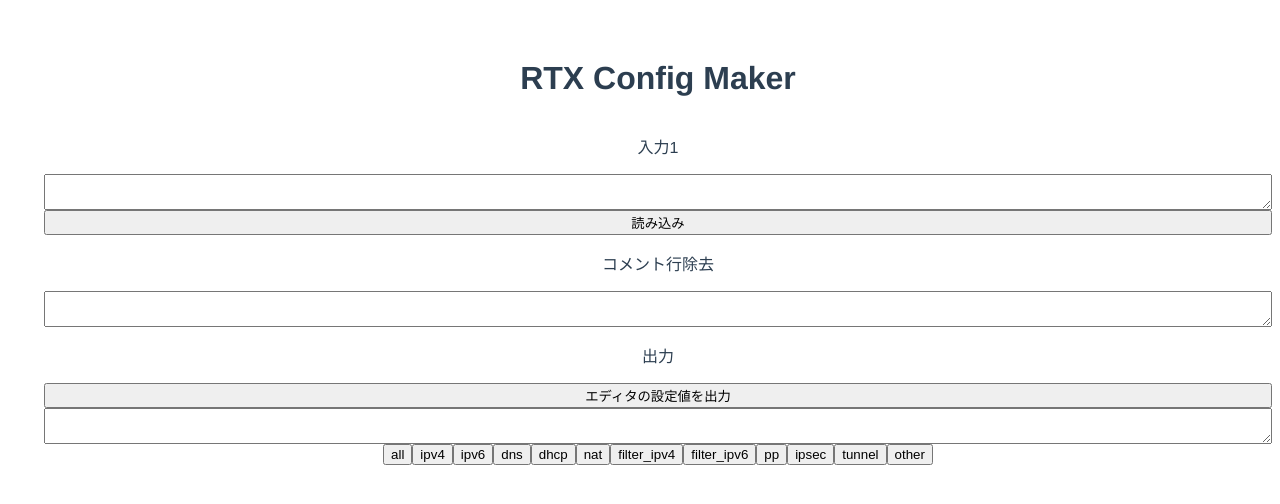
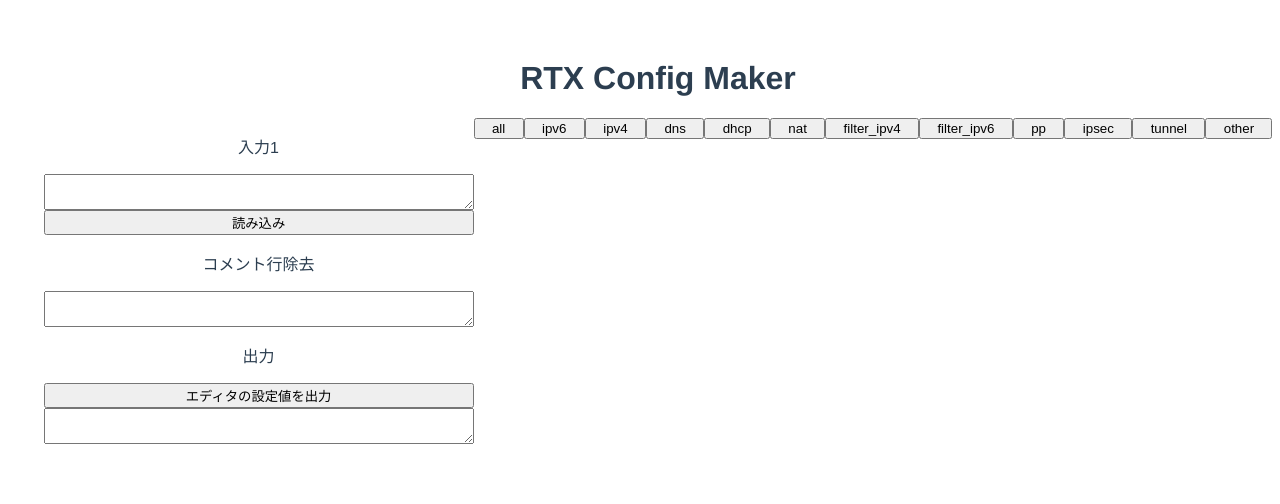
Before and after one commit to hakohumi/rtx_config_maker, a Vue app: page / in a window 1280 px wide. Shown: the top 504 px of the page. Built offline with nearby package versions, Linux system fonts and the light colour scheme.

Commit message:
コンポーネントを分割する Fixes #24

```diff
--- /dev/null
+++ b/src/components/EditorComponet.vue
@@ -0,0 +1,113 @@
+<script setup lang="ts">
+import { ref } from 'vue'
+import { CommandHolder } from './CommandHolder'
+import { IndexList } from './IndexList'
+import draggable from 'vuedraggable'
+
+let drag = ref(false)
+
+const props = defineProps<{
+  commandHolder: CommandHolder
+  current_view_list: IndexList[]
+}>()
+
+const emit = defineEmits<{
+  (e: 'setList', value: IndexList[]): void
+}>()
+
+const setList = (value: IndexList[]) => {
+  emit('setList', value)
+}
+</script>
+
+<template>
+  <div id="frame-editor">
+    <div id="category-list" class="center-block flex">
+      <button @click="setList(commandHolder.list_all.value)">all</button>
+      <button @click="setList(commandHolder.list_ipv6.value)">ipv6</button>
+      <button @click="setList(props.commandHolder.list_ipv4.value)">
+        ipv4
+      </button>
+      <button @click="setList(props.commandHolder.list_dns.value)">dns</button>
+      <button @click="setList(props.commandHolder.list_dhcp.value)">
+        dhcp
+      </button>
+      <button @click="setList(props.commandHolder.list_nat.value)">nat</button>
+      <button @click="setList(props.commandHolder.list_filter_ipv4.value)">
+        filter_ipv4
+      </button>
+      <button @click="setList(props.commandHolder.list_filter_ipv6.value)">
+        filter_ipv6
+      </button>
+      <button @click="setList(props.commandHolder.list_pp.value)">pp</button>
+      <button @click="setList(props.commandHolder.list_ipsec.value)">
+        ipsec
+      </button>
+      <button @click="setList(props.commandHolder.list_tunnel.value)">
+        tunnel
+      </button>
+      <button @click="setList(props.commandHolder.list_other.value)">
+        other
+      </button>
+    </div>
+
+    <div class="editer-list">
+      <draggable
+        v-model="props.current_view_list"
+        @start="drag = true"
+        @end="drag = false"
+        item-key="id"
+      >
+        <template #item="{ element }">
+          <li class="item flex-y">
+            <input type="text" :value="element.line" />
+            <!-- <input type="text" :value="item.line" size="150" /> -->
+          </li>
+        </template>
+      </draggable>
+    </div>
+  </div>
+</template>
+
+<style scoped>
+#frame-editor {
+  display: flex;
+  align-items: stretch;
+  flex-flow: column nowrap;
+  flex-grow: 1;
+  flex-shrink: 1;
+  flex-basis: auto;
+  /* overflow-x: scroll; */
+}
+#category-list {
+  display: flex;
+  flex-flow: row wrap;
+}
+.flex-y {
+  display: flex;
+  flex-flow: column nowrap;
+}
+.flex-x-nowrap {
+  display: flex;
+  flex-flow: row nowrap;
+}
+.center {
+  text-align: center;
+}
+
+.flex-align-center {
+  align-items: center;
+}
+
+.flex > button {
+  flex-grow: 1;
+}
+.center-block {
+  justify-content: flex-start;
+}
+
+.editer-list {
+  overflow-y: scroll;
+  height: 80vh;
+}
+</style>
--- a/src/components/InputComponet.vue
+++ b/src/components/InputComponet.vue
@@ -126,6 +126,13 @@ const onClickExport = () => {
 </template>
 
 <style scoped>
+
+#frame-input {
+  flex-grow: 1;
+  flex-shrink: 1;
+  flex-basis: auto;
+}
+
 .flex-y-stretch {
   display: flex;
   flex-flow: column nowrap;
--- a/src/components/RootComponet.vue
+++ b/src/components/RootComponet.vue
@@ -1,11 +1,9 @@
 <script setup lang="ts">
 import { ref } from 'vue'
-import draggable from 'vuedraggable'
 import InputComponet from './InputComponet.vue'
 import { IndexList } from './IndexList'
 import { CommandHolder } from './CommandHolder'
-
-let drag = ref(false)
+import EditorComponet from './EditorComponet.vue'
 
 // TODO: editor部分は別のコンポーネントに分ける
 
@@ -24,54 +22,17 @@ const setList = (list: IndexList[]) => {
     <header>
       <h1>RTX Config Maker</h1>
     </header>
-    <main class="flex-x center">
+    <main class="flex-x-nowrap center">
       <InputComponet
         :command-holder="commandHolder"
         :current_view_list="current_view_list"
       ></InputComponet>
 
-      <div id="frame-editor">
-        <div class="flex-x center-block flex">
-          <button @click="setList(commandHolder.list_all.value)">all</button>
-          <button @click="setList(commandHolder.list_ipv4.value)">ipv4</button>
-          <button @click="setList(commandHolder.list_ipv6.value)">ipv6</button>
-          <button @click="setList(commandHolder.list_dns.value)">dns</button>
-          <button @click="setList(commandHolder.list_dhcp.value)">dhcp</button>
-          <button @click="setList(commandHolder.list_nat.value)">nat</button>
-          <button @click="setList(commandHolder.list_filter_ipv4.value)">
-            filter_ipv4
-          </button>
-          <button @click="setList(commandHolder.list_filter_ipv6.value)">
-            filter_ipv6
-          </button>
-          <button @click="setList(commandHolder.list_pp.value)">pp</button>
-          <button @click="setList(commandHolder.list_ipsec.value)">
-            ipsec
-          </button>
-          <button @click="setList(commandHolder.list_tunnel.value)">
-            tunnel
-          </button>
-          <button @click="setList(commandHolder.list_other.value)">
-            other
-          </button>
-        </div>
-
-        <div class="editer-list">
-          <draggable
-            v-model="current_view_list"
-            @start="drag = true"
-            @end="drag = false"
-            item-key="id"
-          >
-            <template #item="{ element }">
-              <li class="item flex-y">
-                <input type="text" :value="element.line" />
-                <!-- <input type="text" :value="item.line" size="150" /> -->
-              </li>
-            </template>
-          </draggable>
-        </div>
-      </div>
+      <EditorComponet
+        :command-holder="commandHolder"
+        :current_view_list="current_view_list"
+        @set-list="setList"
+      ></EditorComponet>
     </main>
   </div>
 </template>
@@ -102,51 +63,14 @@ main {
   padding: 0 2%;
 }
 
-#frame-input {
-  flex-grow: 1;
-  flex-shrink: 1;
-  flex-basis: auto;
-}
-
-#frame-editor {
-  display: flex;
-  align-items: stretch;
-  flex-flow: column nowrap;
-  flex-grow: 1;
-  flex-shrink: 1;
-  flex-basis: auto;
-  overflow-x: scroll;
-}
-#category-list {
-  display: flex;
-  flex-flow: row wrap;
-}
-.flex-y {
-  display: flex;
-  flex-flow: column nowrap;
-}
 .flex-x-nowrap {
   display: flex;
   flex-flow: row nowrap;
 }
+
 .center {
   text-align: center;
 }
 
-.center-block {
-  justify-content: flex-start;
-}
 
-.flex-align-center {
-  align-items: center;
-}
-
-.flex > button {
-  flex-grow: 1;
-}
-
-.editer-list {
-  overflow-y: scroll;
-  height: 80vh;
-}
 </style>
```
